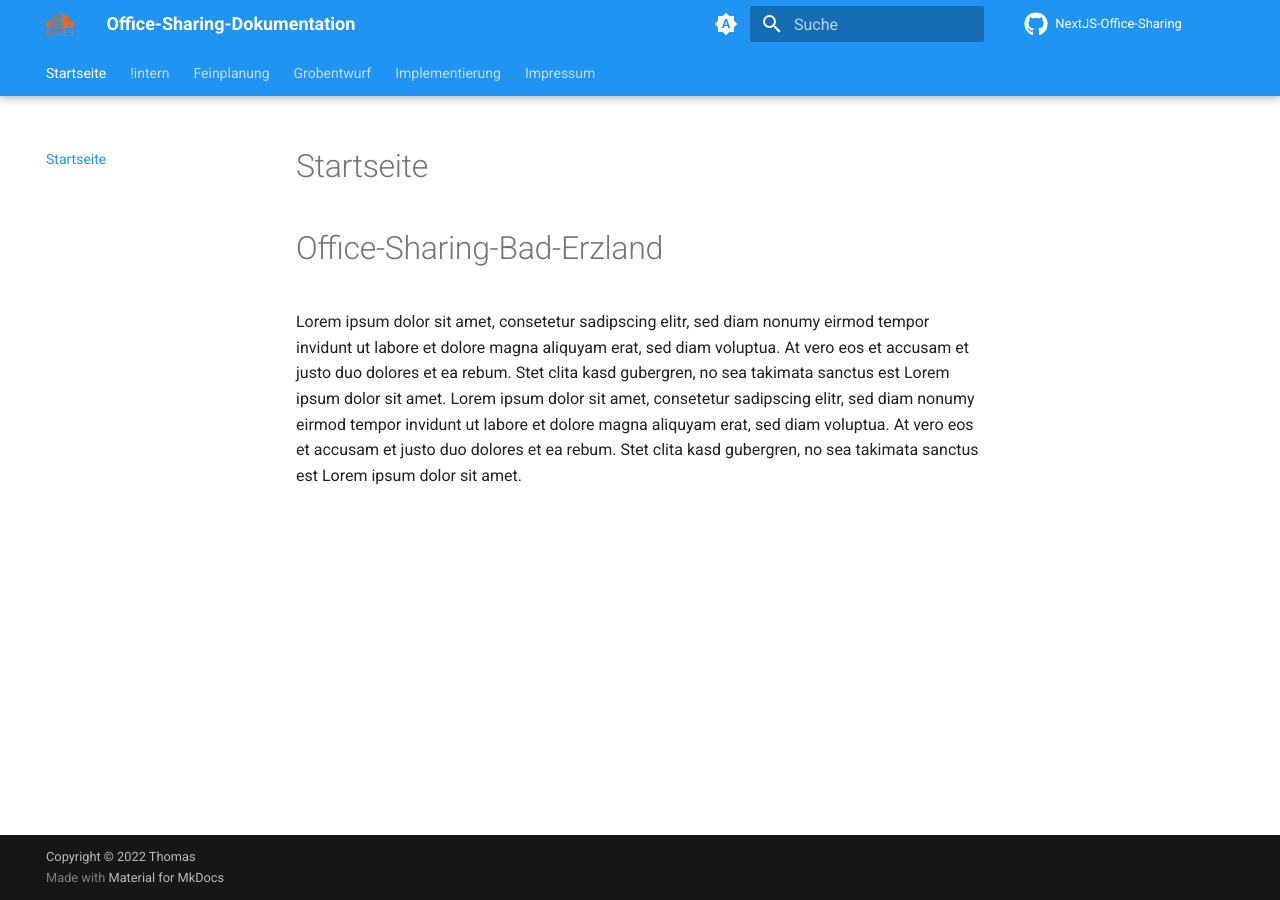
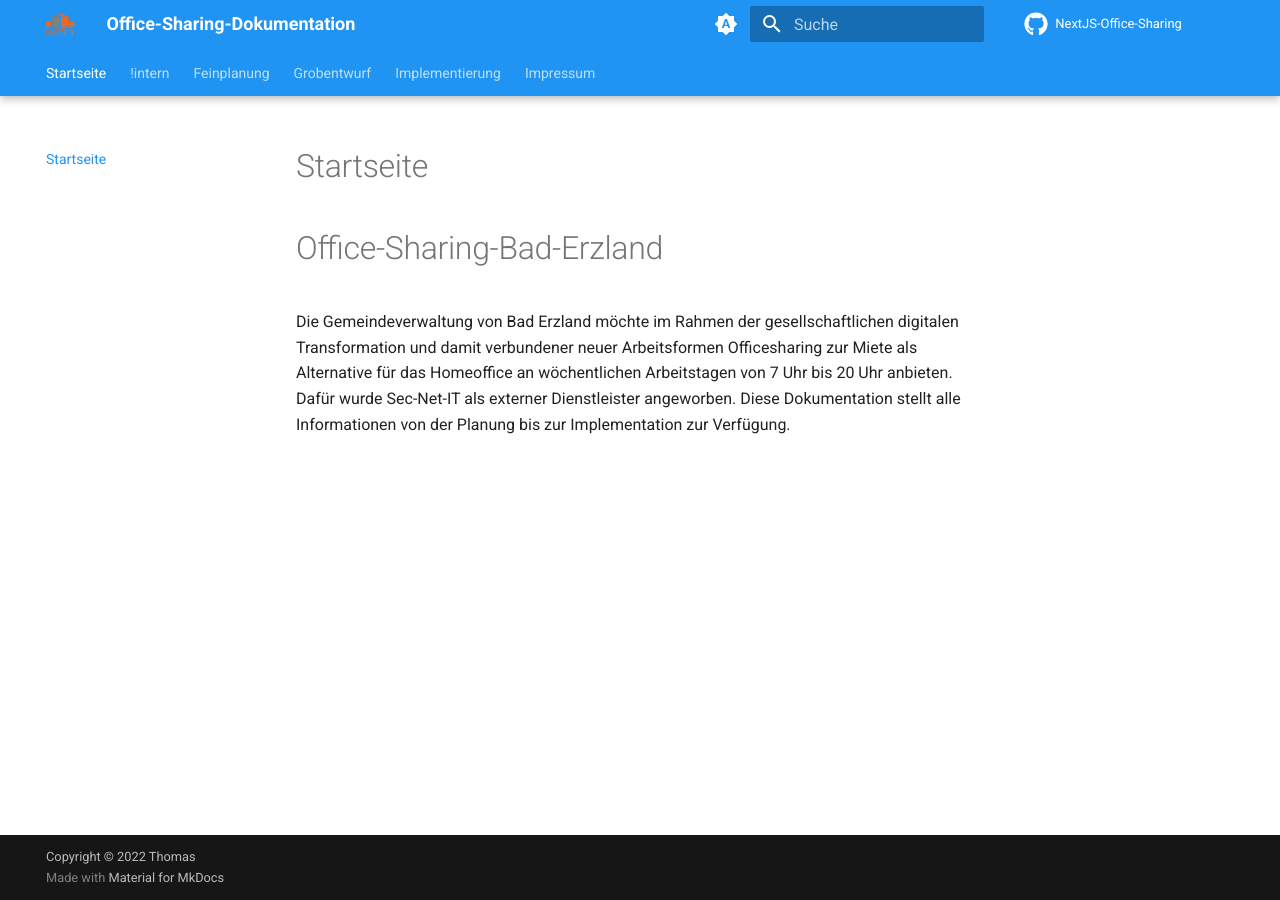
Before and after one commit to gz-bad-erzland-p2/Dokumentation, an MkDocs documentation site: the page built from docs/index.md, in a window 1280 px wide. Built offline with MkDocs 1.6.1 and Material for MkDocs 9.7.7, drawn with Linux system fonts in a browser that asks for light colours; comment, search, counter and statistics services are not loaded.

Commit message:
Improve Startseitentext

```diff
--- a/docs/index.md
+++ b/docs/index.md
@@ -2,4 +2,5 @@
 
 # Office-Sharing-Bad-Erzland
 
-Lorem ipsum dolor sit amet, consetetur sadipscing elitr, sed diam nonumy eirmod tempor invidunt ut labore et dolore magna aliquyam erat, sed diam voluptua. At vero eos et accusam et justo duo dolores et ea rebum. Stet clita kasd gubergren, no sea takimata sanctus est Lorem ipsum dolor sit amet. Lorem ipsum dolor sit amet, consetetur sadipscing elitr, sed diam nonumy eirmod tempor invidunt ut labore et dolore magna aliquyam erat, sed diam voluptua. At vero eos et accusam et justo duo dolores et ea rebum. Stet clita kasd gubergren, no sea takimata sanctus est Lorem ipsum dolor sit amet.
+Die Gemeindeverwaltung von Bad Erzland möchte im Rahmen der gesellschaftlichen digitalen Transformation und damit verbundener neuer Arbeitsformen Officesharing zur Miete als Alternative für das Homeoffice an wöchentlichen Arbeitstagen von 7 Uhr bis 20 Uhr anbieten.
+Dafür wurde Sec-Net-IT als externer Dienstleister angeworben. Diese Dokumentation stellt alle Informationen von der Planung bis zur Implementation zur Verfügung.
```
